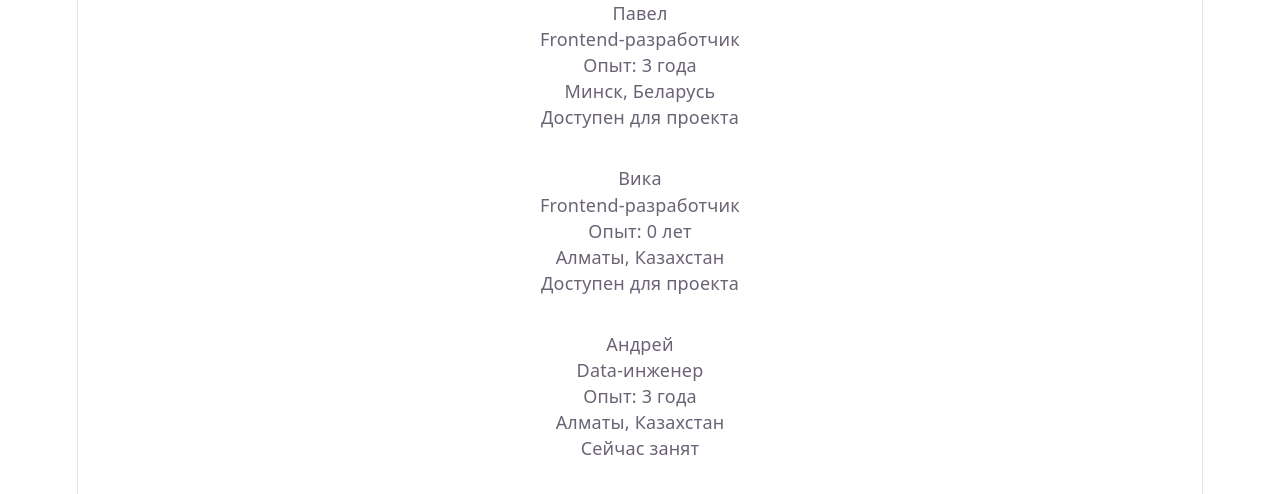
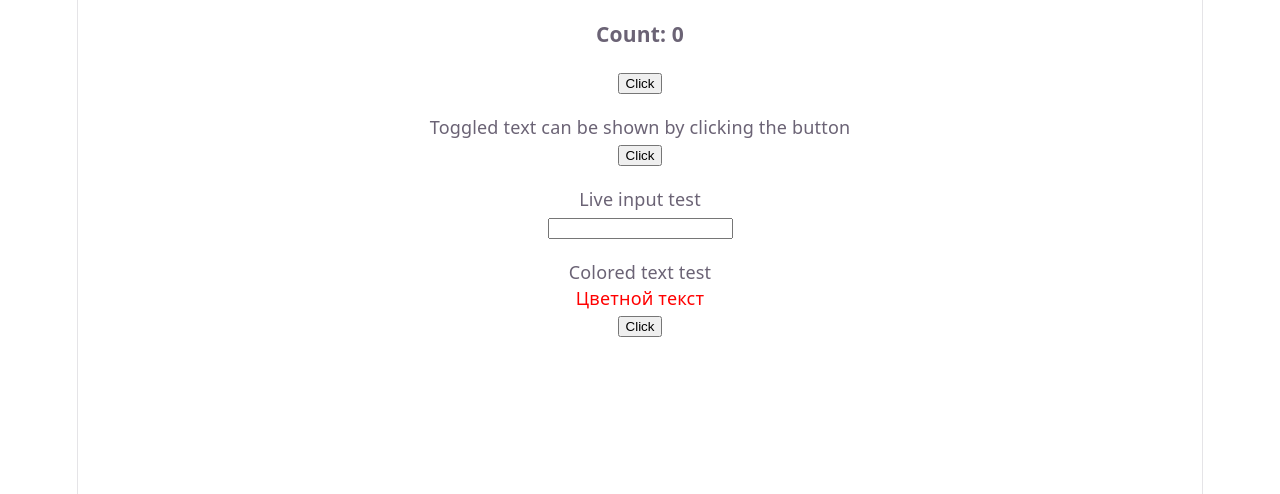
Before and after one commit to GromovaViktoriya/react-homeworks, a React (Vite) app: page / in a window 1280 px wide. Shown: the top 494 px of the page. Built offline with nearby package versions, Linux system fonts and the light colour scheme.

Commit message:
chore: added homework-08-1

```diff
--- a/src/App.jsx
+++ b/src/App.jsx
@@ -1,29 +1,15 @@
-import {UserCard} from "./components/UserCard.jsx";
+import {ToggleText} from "./components/ToggleText.jsx";
+import {LiveInput} from "./components/LiveInput.jsx";
+import {ColorText} from "./components/ColorText.jsx";
+import {Counter} from "./components/Counter.jsx";
 
 function App() {
     return (
-        <div>
-            <UserCard
-                name="Павел"
-                role="Frontend-разработчик"
-                experience={3}
-                location={{ city: "Минск", country: "Беларусь" }}
-                isAvailable={true}
-            />
-            <UserCard
-                name="Вика"
-                role="Frontend-разработчик"
-                experience={0}
-                location={{ city: "Алматы", country: "Казахстан" }}
-                isAvailable={true}
-            />
-            <UserCard
-                name="Андрей"
-                role="Data-инженер"
-                experience={3}
-                location={{ city: "Алматы", country: "Казахстан" }}
-                isAvailable={false}
-            />
+        <div className="App">
+            <Counter/>
+            <ToggleText/>
+            <LiveInput/>
+            <ColorText/>
         </div>
     )
 }
--- /dev/null
+++ b/src/components/ColorText.jsx
@@ -0,0 +1,16 @@
+import {useState} from "react";
+
+export const ColorText = () => {
+    const [color, setColor] = useState('red')
+    const onClickHandler = () => {
+        setColor((prev) => prev === 'red' ? 'green' : 'red')
+    }
+
+    return (
+        <div>
+            <p>Colored text test</p>
+            <p style={{color:color}}>Цветной текст</p>
+            <button onClick={onClickHandler}>Click</button>
+        </div>
+    )
+}
--- /dev/null
+++ b/src/components/Counter.jsx
@@ -0,0 +1,15 @@
+import {useState} from "react";
+
+export const Counter = () => {
+    const [counter, setCounter] = useState(0)
+    const onClickHandler = () => {
+        setCounter((prev) => prev + 1)
+    }
+
+    return (
+        <div>
+            <h3>Count: {counter}</h3>
+            <button onClick={onClickHandler}>Click</button>
+        </div>
+    )
+}
--- /dev/null
+++ b/src/components/LiveInput.jsx
@@ -0,0 +1,16 @@
+import {useState} from "react";
+
+export const LiveInput = () => {
+    const [string, setString] = useState('')
+    const onChangeHandler = (event) => {
+        setString(event.target.value)
+    }
+
+    return (
+        <div>
+            <p>Live input test</p>
+            <input type="text" value={string} onChange={onChangeHandler} />
+            <p>{string}</p>
+        </div>
+    )
+}
--- /dev/null
+++ b/src/components/ToggleText.jsx
@@ -0,0 +1,16 @@
+import {useState} from "react";
+
+export const ToggleText = () => {
+    const [toggle, setToggle] = useState(false)
+    const onClickHandler = () => {
+        setToggle((prev) => !prev)
+    }
+
+    return (
+        <div>
+            <p>Toggled text can be shown by clicking the button</p>
+            {toggle && <h3>ToggledText shown</h3>}
+            <button onClick={onClickHandler}>Click</button>
+        </div>
+    )
+}
--- a/src/components/UserCard.jsx
+++ b/src/components/UserCard.jsx
@@ -8,7 +8,7 @@ export const UserCard = ({
     location,
     isAvailable,
 }) => {
-    let years = experience === 1
+    const years = experience === 1
         ? 'год'
         : experience >= 2 && experience <= 4
             ? 'года'
--- a/src/index.css
+++ b/src/index.css
@@ -113,3 +113,11 @@ code {
 .card{
   margin-bottom: 35px;
 }
+
+.App{
+  display: flex;
+  flex-direction: column;
+  align-items: center;
+  justify-content: center;
+  gap: 20px
+}
```
